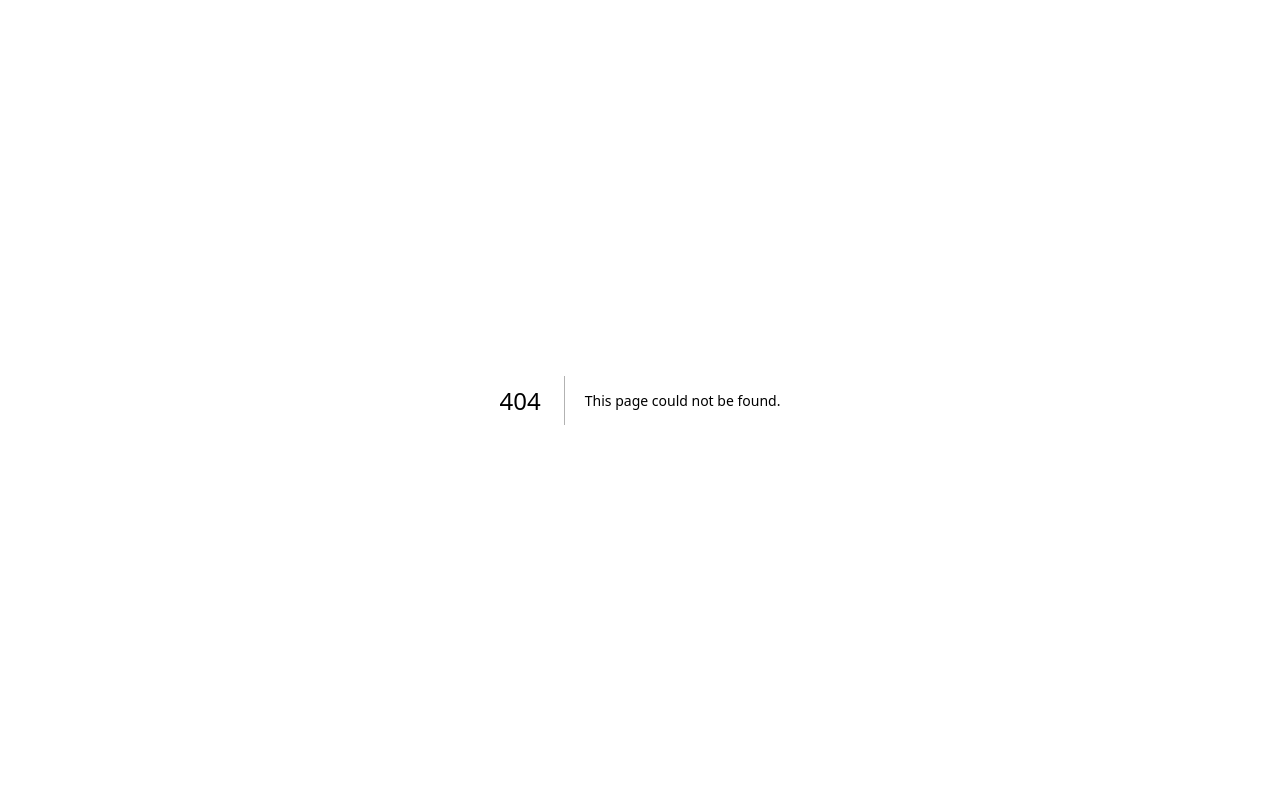
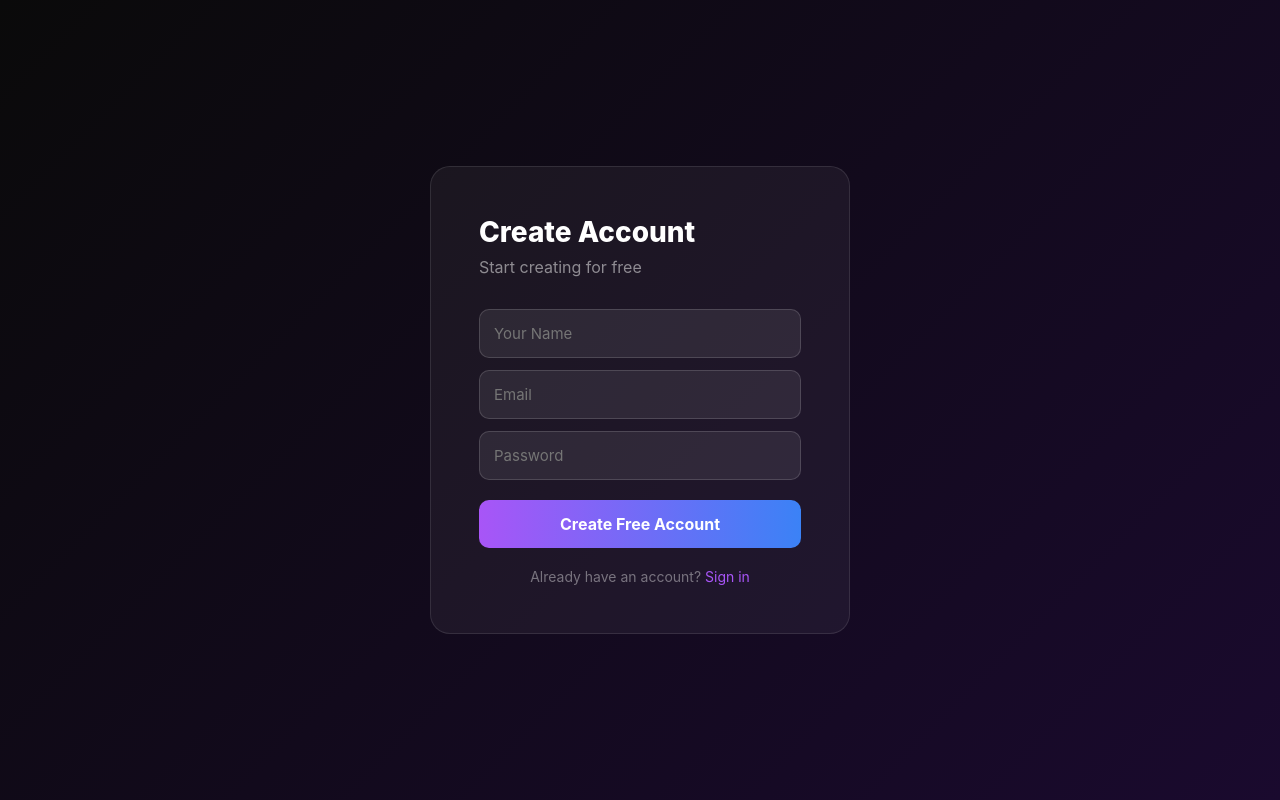
Before and after one commit to sankhadstar-spec/shankh-creative-os, a Next.js app: page /auth/signup in a window 1280 px wide. Before the commit this address had no page. Built offline with nearby package versions, Linux system fonts and the light colour scheme.

Commit message:
feat: add signin, signup and studio pages

```diff
--- /dev/null
+++ b/app/auth/signup/page.tsx
@@ -0,0 +1,29 @@
+"use client";
+import { useState } from "react";
+
+export default function SignUp() {
+  const [email, setEmail] = useState("");
+  const [password, setPassword] = useState("");
+  const [name, setName] = useState("");
+
+  return (
+    <main style={{ minHeight: "100vh", background: "linear-gradient(135deg, #0a0a0a, #1a0a2e)", display: "flex", alignItems: "center", justifyContent: "center", fontFamily: "Inter, sans-serif" }}>
+      <div style={{ background: "rgba(255,255,255,0.05)", border: "1px solid rgba(255,255,255,0.1)", borderRadius: "20px", padding: "48px", width: "100%", maxWidth: "420px" }}>
+        <h1 style={{ color: "white", fontSize: "28px", fontWeight: 800, marginBottom: "8px" }}>Create Account</h1>
+        <p style={{ color: "rgba(255,255,255,0.5)", marginBottom: "32px" }}>Start creating for free</p>
+        <input type="text" placeholder="Your Name" value={name} onChange={e => setName(e.target.value)}
+          style={{ width: "100%", padding: "14px", background: "rgba(255,255,255,0.08)", border: "1px solid rgba(255,255,255,0.15)", borderRadius: "10px", color: "white", fontSize: "15px", marginBottom: "12px", boxSizing: "border-box" }} />
+        <input type="email" placeholder="Email" value={email} onChange={e => setEmail(e.target.value)}
+          style={{ width: "100%", padding: "14px", background: "rgba(255,255,255,0.08)", border: "1px solid rgba(255,255,255,0.15)", borderRadius: "10px", color: "white", fontSize: "15px", marginBottom: "12px", boxSizing: "border-box" }} />
+        <input type="password" placeholder="Password" value={password} onChange={e => setPassword(e.target.value)}
+          style={{ width: "100%", padding: "14px", background: "rgba(255,255,255,0.08)", border: "1px solid rgba(255,255,255,0.15)", borderRadius: "10px", color: "white", fontSize: "15px", marginBottom: "20px", boxSizing: "border-box" }} />
+        <button style={{ width: "100%", padding: "14px", background: "linear-gradient(90deg, #a855f7, #3b82f6)", border: "none", borderRadius: "10px", color: "white", fontSize: "16px", fontWeight: 700, cursor: "pointer" }}>
+          Create Free Account
+        </button>
+        <p style={{ color: "rgba(255,255,255,0.4)", textAlign: "center", marginTop: "20px", fontSize: "14px" }}>
+          Already have an account? <a href="/auth/signin" style={{ color: "#a855f7" }}>Sign in</a>
+        </p>
+      </div>
+    </main>
+  );
+}
```
Also changed, not shown: app/auth/signin/page.tsx (added, +26 -0 lines), app/studio/page.tsx (added, +34 -0 lines).
